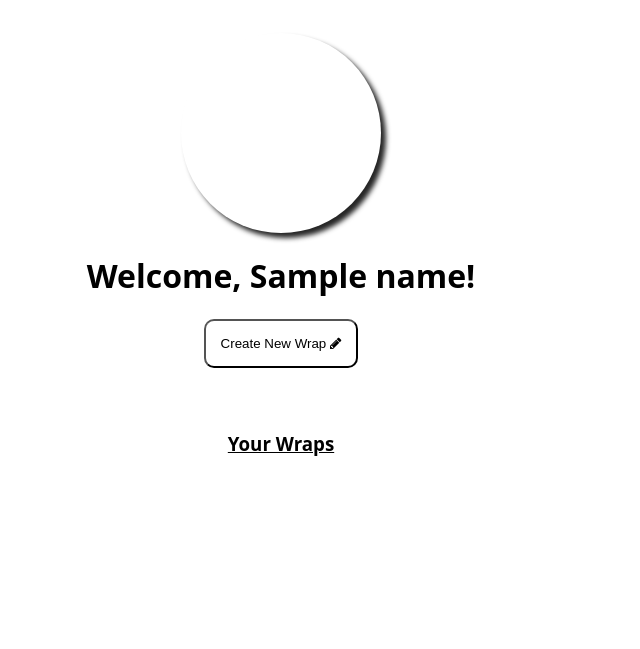
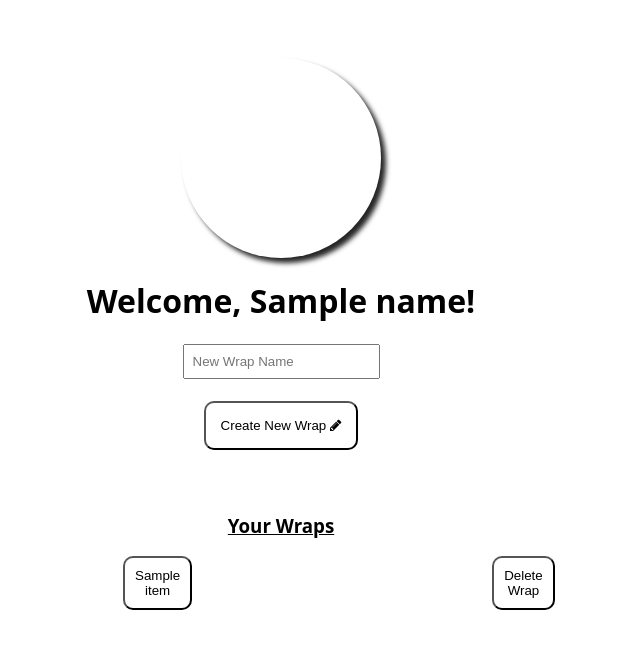
Before and after one commit to pattersongrant/musicwrap, a Flask app: template templates/home.html in a window 1280 px wide. Shown: the top 649 px of the page, without its empty margins (359-999 px from the left). Run offline with Flask 3, Linux system fonts and the light colour scheme; the template is opened without the code that fills it: most values are stand-ins (such as "Sample title", 1, 10 or a date in 2020).

Commit message:
sql, display wraps, css, fixed strings

```diff
--- a/app.py
+++ b/app.py
@@ -8,7 +8,10 @@ import mysql.connector
 global sp
 global info
 
+
 #mySQL boilerplate
+conn = mysql.connector.connect(host='localhost', password='Grant12549', user='root', database='musicwrap')
+cursor = conn.cursor()
 
 
 #Startup
@@ -17,6 +20,7 @@ app = Flask(__name__)
 @app.route('/', methods=['POST', 'GET'])
 def hello_world():
     return render_template("login.html")
+
 
 #Continue with Spotify
 #Spotify Authorization Code Flow
@@ -32,15 +36,60 @@ def login():
     if token:
         sp = spotipy.Spotify(auth=token)
     info = sp.me()
-    return render_template("home.html", name=info['display_name'], pfp=info['images'][1]['url'])
+
+    cursor.execute("SELECT wrap_name FROM wraps WHERE spotify_id = '" + info['id'] + "';")
+    nlist = []
+    for wrap_name in cursor:
+        wrap_name = str(wrap_name)
+        wrap_name = wrap_name.replace("('", "")
+        wrap_name = wrap_name.replace("',)", "")
+        nlist.append(wrap_name)
+    return render_template("home.html", name=info['display_name'], pfp=info['images'][1]['url'], strings_array = nlist)
 
 
-#Create new Wrap
-#newWrap page
+#CREATE NEW WRAP
 @app.route('/newWrap', methods=['POST', 'GET'])
 def newWrap():
-    return "builder"
+    global info
+    wrapName = request.form['wrapName']
+    print("INSERT INTO wraps(spotify_id, wrap_name) VALUES('" + info['id'] + "', '" + wrapName + "')")
+    cursor.execute("INSERT INTO wraps(spotify_id, wrap_name) VALUES('" + info['id'] + "', '" + wrapName + "')")
+    conn.commit()
+    cursor.execute("SELECT wrap_name FROM wraps WHERE spotify_id = '" + info['id'] + "';")
+    nlist = []
+    for wrap_name in cursor:
+        wrap_name = str(wrap_name)
+        wrap_name = wrap_name.replace("('", "")
+        wrap_name = wrap_name.replace("',)", "")
+        nlist.append(wrap_name)
 
+    return render_template("home.html", strings_array = nlist, name=info['display_name'], pfp=info['images'][1]['url'])
+
+
+#OPEN (X) WRAP
+@app.route('/openWrap', methods=['POST', 'GET'])
+def openWrap():
+    return(request.form['selected_item'])
+
+
+#DELETE WRAP
+@app.route('/deleteWrap', methods=['POST', 'GET'])
+def deleteWrap():
+    global info
+    toDelete = request.form['selected_item']
+    toDelete = toDelete.replace("('", "")
+    toDelete = toDelete.replace("',)", "")
+    cursor.execute("DELETE FROM wraps WHERE spotify_id = '" + info['id'] + "' AND wrap_name = '" + toDelete + "';")
+    conn.commit()
+
+    cursor.execute("SELECT wrap_name FROM wraps WHERE spotify_id = '" + info['id'] + "';")
+    nlist = []
+    for wrap_name in cursor:
+        wrap_name = str(wrap_name)
+        wrap_name = wrap_name.replace("('", "")
+        wrap_name = wrap_name.replace("',)", "")
+        nlist.append(wrap_name)
+    return render_template("home.html", strings_array = nlist, name=info['display_name'], pfp=info['images'][1]['url'])
 
 
 
--- a/tempCodeRunnerFile.py
+++ /dev/null
@@ -1 +0,0 @@
-http://localhost:8000
--- a/templates/home.html
+++ b/templates/home.html
@@ -25,20 +25,50 @@
     border-radius: 10px;
     background-color: white;
     cursor: pointer;
-    transition: 0.1s;
+    transition: 0.15s;
 
 }
 
 .btn-newWrap:hover{
-    box-shadow: 10px 10px 10px #262626;
+    box-shadow: 5px 5px 5px #262626;
 }
 
 
 body{
-    padding-top: 25px;
+    padding-top: 50px;
     font-family: system-ui, -apple-system, BlinkMacSystemFont, 'Segoe UI', Roboto, Oxygen, Ubuntu, Cantarell, 'Open Sans', 'Helvetica Neue', sans-serif;
     text-align: center;
 
+}
+
+.delete{
+    padding-left: 300px;
+
+}
+
+.container{
+    display:flex;
+    margin: auto;
+
+
+}
+.bigcontainer {
+    margin:auto;
+    width:25%;
+}
+
+.container button{
+    padding:10px;
+    border-radius: 10px;
+    background-color: white;
+    transition: 0.15s;
+}
+.container button:hover{
+    background-color: #989898;
+}
+
+.input-box {
+    padding:8px;
 }
 
 </style>
@@ -46,9 +76,26 @@ body{
     <div class="pfp" style="background-image: url({{pfp}})"></div>
     <h1>Welcome, {{name}}!</h1>
     <form action="/newWrap" method="post">
-        <button class = 'btn-newWrap' type="submit" value="Login">Create New Wrap <i class="fa fa-pencil"></i></button>
+        <input class='input-box' type="text" placeholder="New Wrap Name" name="wrapName" maxlength="30" required><br>
+        <br>
+        <button class = 'btn-newWrap' type="submit">Create New Wrap <i class="fa fa-pencil"></i></button>
     </form>
     <br><br>
     <h3><u>Your Wraps</u></h3>
+        <div class= "bigcontainer">
+        {% for item in strings_array %}
+        <div class="container">
+            <form action="/openWrap" method="post">
+                <button type="submit" name="what">{{item}}</button>
+                <input type="hidden" name="selected_item" value="{{ item }}">
+            </form>
+
+            <form class = 'delete' action="/deleteWrap" method="post">
+                <button type="submit" name="what">Delete Wrap</button>
+                <input type="hidden" name="selected_item" value="{{ item }}">
+            </form>
+        </div>
+        {% endfor %}
+    </div>
 </body>
 </html>
--- /dev/null
+++ b/testing.py
@@ -0,0 +1,4 @@
+text = "('dglksadkghjaskdjghjksadg'),"
+text = text[2:-3]
+
+print(text)
```
Also changed, not shown: templates/builder.html (added, +20 -0 lines), templates/login.html (+6 -2 lines), 1 other file.
